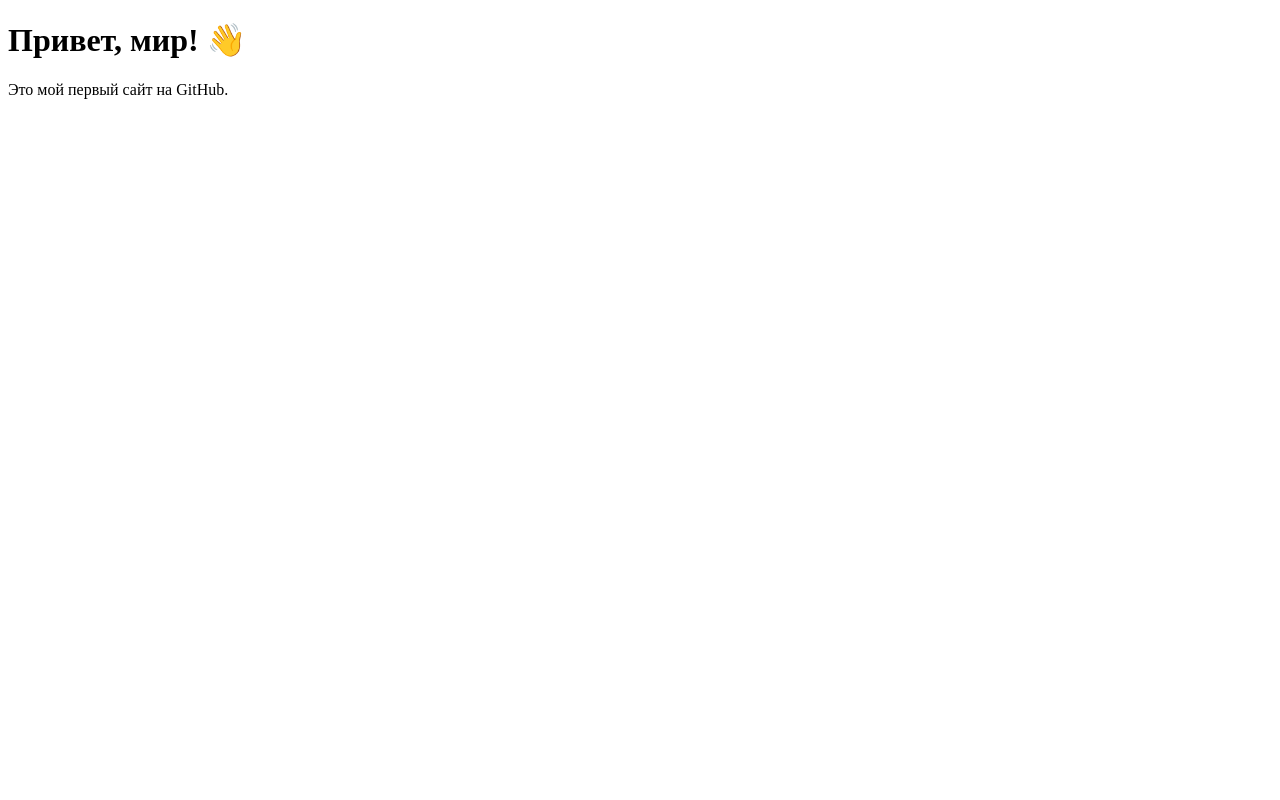
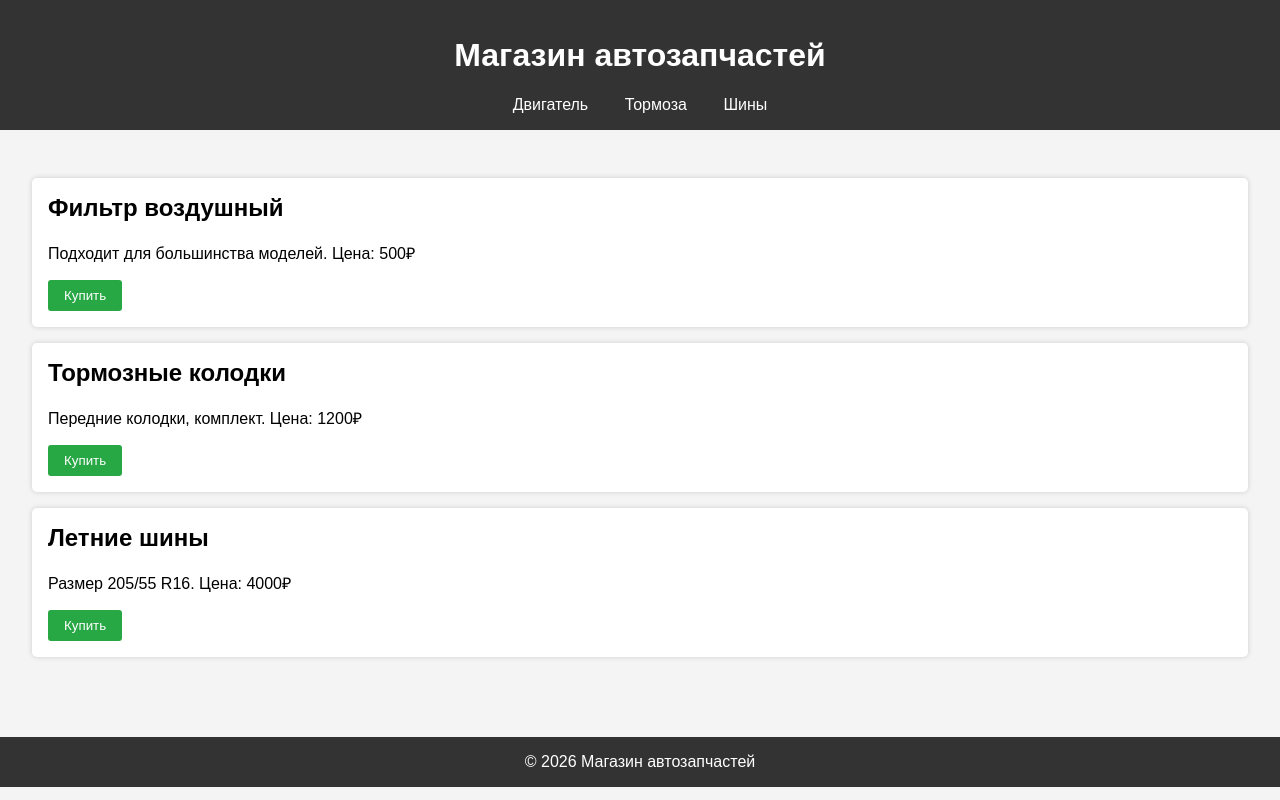
Before and after one commit to dianarti/first-proect, a plain HTML site: page index.html in a window 1280 px wide. Drawn offline with Linux system fonts and the light colour scheme.

Commit message:
Add store website

```diff
--- a/index.html
+++ b/index.html
@@ -2,10 +2,86 @@
 <html lang="ru">
 <head>
     <meta charset="UTF-8">
-    <title>Мой первый сайт</title>
+    <title>Магазин автозапчастей</title>
+    <style>
+        body {
+            font-family: Arial, sans-serif;
+            background: #f4f4f4;
+            margin: 0;
+            padding: 0;
+        }
+        header {
+            background: #333;
+            color: #fff;
+            padding: 1rem;
+            text-align: center;
+        }
+        nav a {
+            color: #fff;
+            margin: 0 1rem;
+            text-decoration: none;
+        }
+        main {
+            padding: 2rem;
+        }
+        .product {
+            background: #fff;
+            padding: 1rem;
+            margin: 1rem 0;
+            border-radius: 5px;
+            box-shadow: 0 0 5px #ccc;
+        }
+        .product h2 {
+            margin-top: 0;
+        }
+        .buy-btn {
+            background: #28a745;
+            color: #fff;
+            border: none;
+            padding: 0.5rem 1rem;
+            cursor: pointer;
+            border-radius: 3px;
+        }
+        .buy-btn:hover {
+            background: #218838;
+        }
+        footer {
+            text-align: center;
+            padding: 1rem;
+            background: #333;
+            color: #fff;
+            margin-top: 2rem;
+        }
+    </style>
 </head>
 <body>
-    <h1>Привет, мир! 👋</h1>
-    <p>Это мой первый сайт на GitHub.</p>
+    <header>
+        <h1>Магазин автозапчастей</h1>
+        <nav>
+            <a href="#engine">Двигатель</a>
+            <a href="#brakes">Тормоза</a>
+            <a href="#tires">Шины</a>
+        </nav>
+    </header>
+    <main>
+        <section id="engine" class="product">
+            <h2>Фильтр воздушный</h2>
+            <p>Подходит для большинства моделей. Цена: 500₽</p>
+            <button class="buy-btn" onclick="alert('Добавлено в корзину!')">Купить</button>
+        </section>
+        <section id="brakes" class="product">
+            <h2>Тормозные колодки</h2>
+            <p>Передние колодки, комплект. Цена: 1200₽</p>
+            <button class="buy-btn" onclick="alert('Добавлено в корзину!')">Купить</button>
+        </section>
+        <section id="tires" class="product">
+            <h2>Летние шины</h2>
+            <p>Размер 205/55 R16. Цена: 4000₽</p>
+            <button class="buy-btn" onclick="alert('Добавлено в корзину!')">Купить</button>
+        </section>
+    </main>
+    <footer>
+        © 2026 Магазин автозапчастей
+    </footer>
 </body>
 </html>
```
